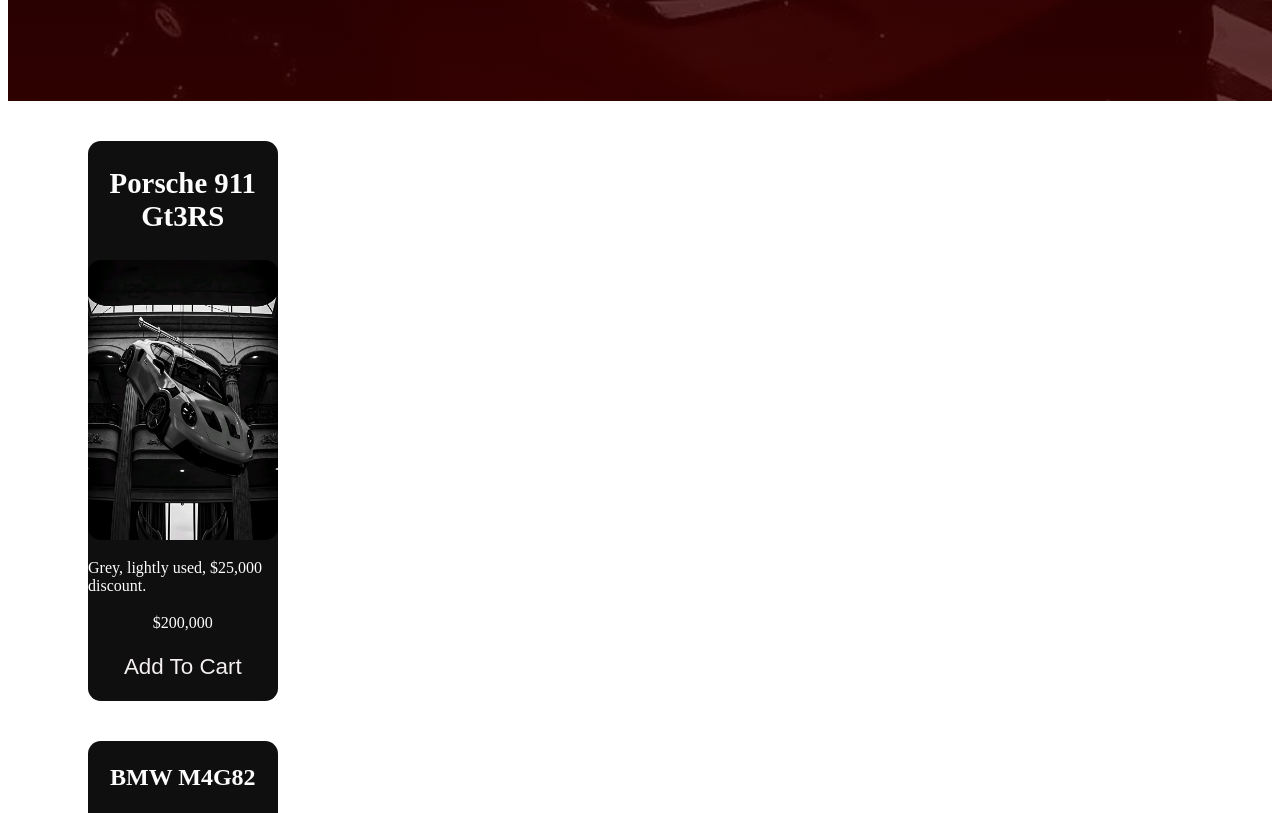
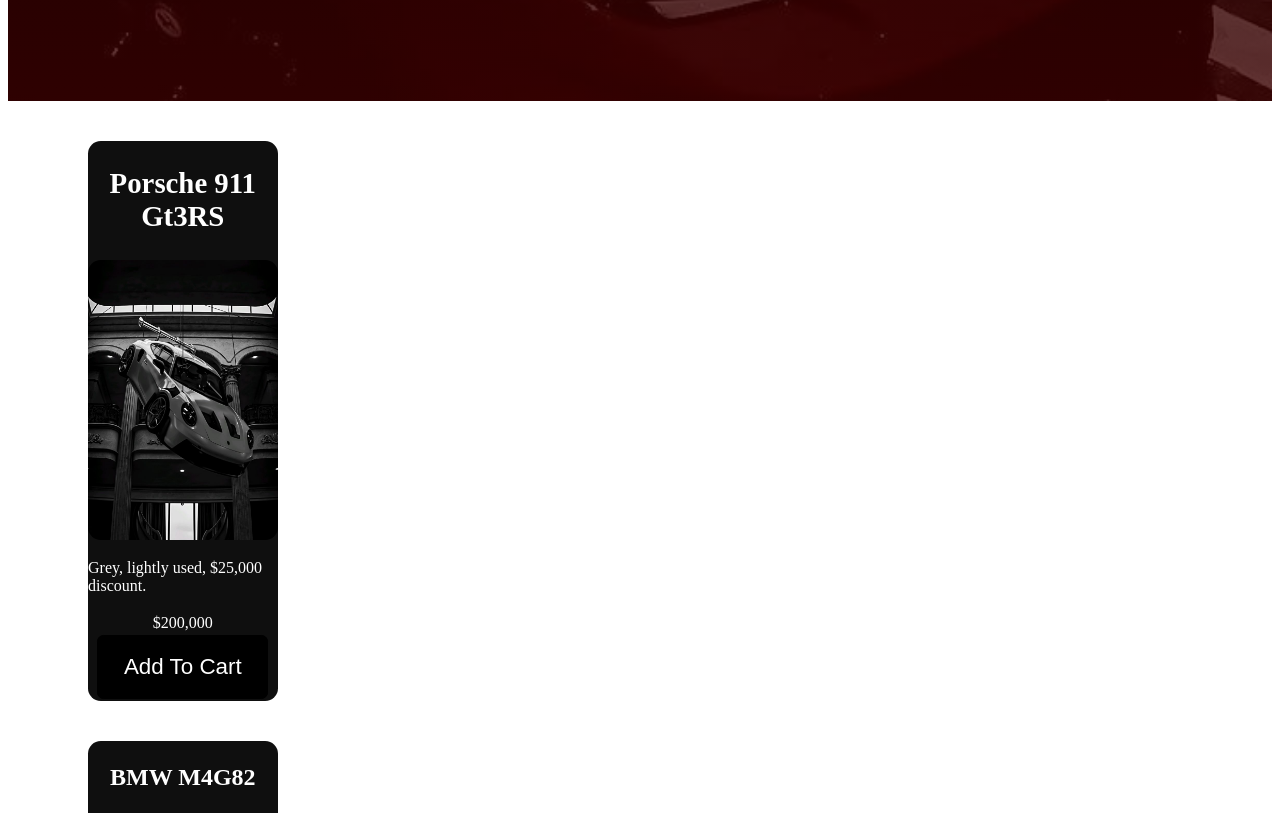
Before and after one commit to lovshq/Unit-1, a plain HTML site: page C.html in a window 1280 px wide. Shown: the part 707-1520 px from the top of the page. Drawn offline with Linux system fonts and the light colour scheme; a web font is replaced by a local one.

Commit message:
Update style.css

```diff
--- a/style.css
+++ b/style.css
@@ -64,7 +64,7 @@
   flex-direction: column;
   justify-content: space-around;
   background-color: #0f0f0f;
-  color: #fdfdfd;
+  color: #ffffff;
   width: 15%;
   height: 35rem;
   /* margin is space between elements */
@@ -89,9 +89,9 @@
 .card-btn {
   height: 4rem;
   padding: 0 1.6rem;
-  background-color: #0f0f0f;
-  color: #f5f0f0;
-  border: 1px solid #0f0f0f;
+  background-color: #000000;
+  color: #ffffff;
+  border: 1px solid #000000;
   border-radius: 0.4rem;
   font-size: 1.4rem;
   font-weight: 600px;
@@ -99,5 +99,5 @@
   transition: all 0.3s;
 }
 .card-btn:hover {
-  background-color: #f3f2f2;
+  background-color: #ffffff;
 }
```
